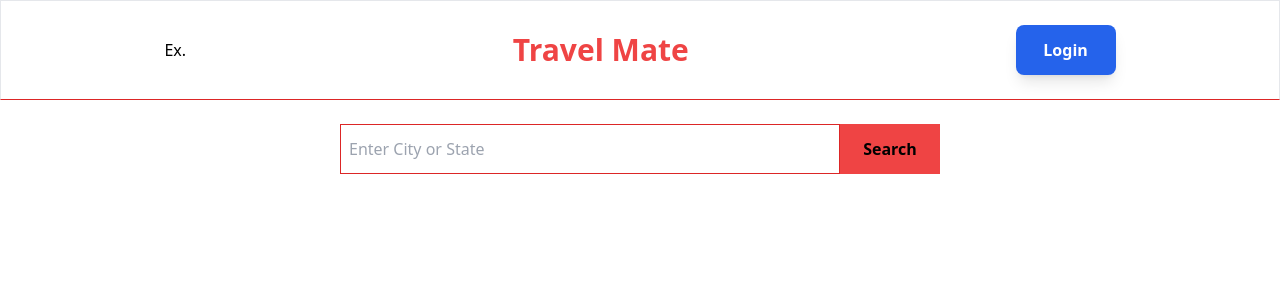
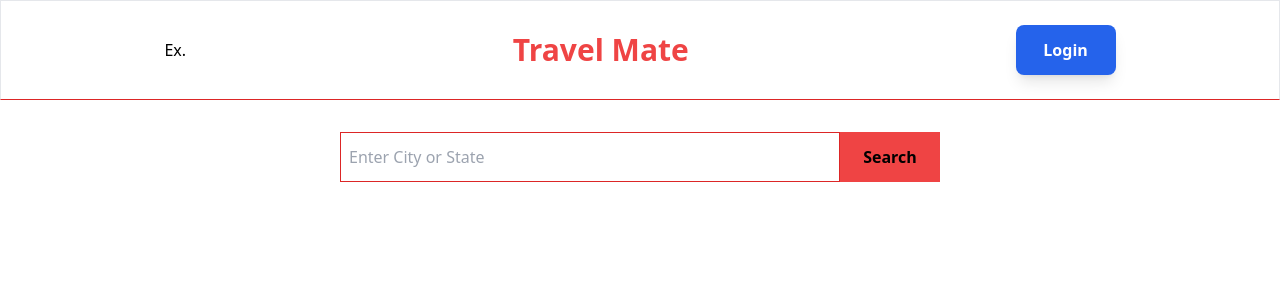
Before and after one commit to Prajjwal98Dubey/Travel-Mate, a React (Create React App) app in the folder frontend/: page / in a window 1280 px wide. Shown: the top 300 px of the page. Built offline with nearby package versions, Linux system fonts and the light colour scheme.

Commit message:
Initial Commit added basic UI and some part of the authentication

```diff
--- a/frontend/src/components/Home.js
+++ b/frontend/src/components/Home.js
@@ -6,7 +6,7 @@ const Home = () => {
   return (
         <>
         <Navbar/>
-        <div className='mt-6'>
+        <div className='mt-8'>
         <SearchComponent/>
         </div>
         </>
```
